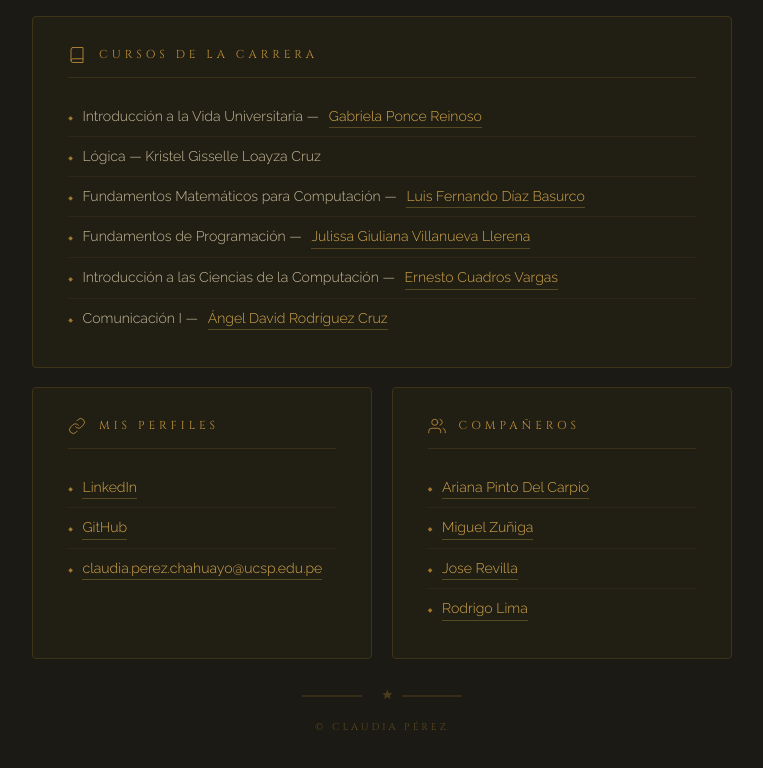
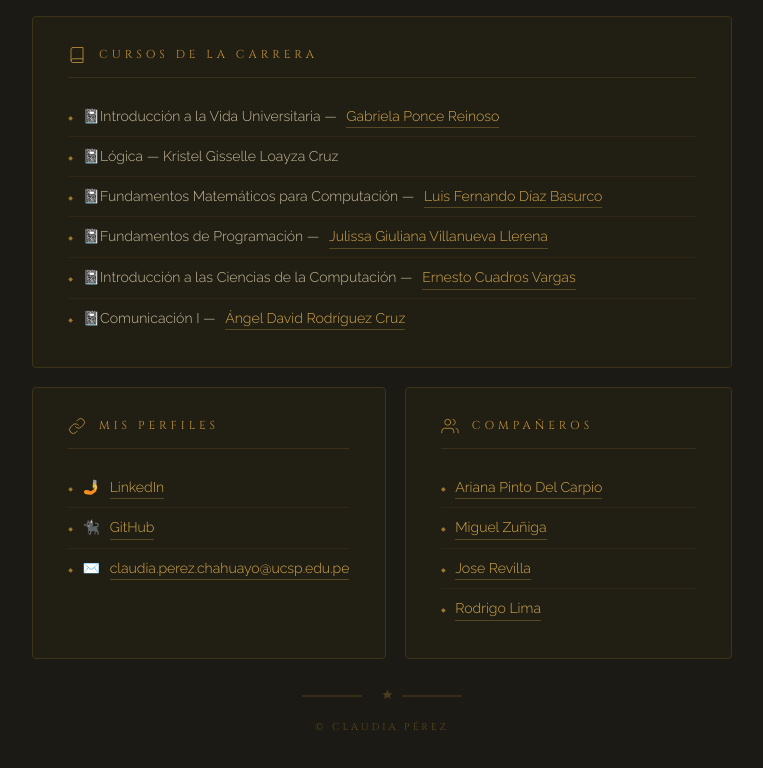
Before and after one commit to ClaudiaPerez0205/Claudia-Alexandra-Perez-Chahuayo, a plain HTML site: page index.html in a window 1280 px wide. Shown: the part 962-1730 px from the top of the page, without its empty margins (258-1021 px from the left). Drawn offline with Linux system fonts and the light colour scheme.

Commit message:
Update index.html

```diff
--- a/index.html
+++ b/index.html
@@ -280,12 +280,12 @@
             <h2>Cursos de la Carrera</h2>
         </div>
         <ul>
-            <li>Introducción a la Vida Universitaria — <a href="https://www.linkedin.com/in/gabriela-ponce-reinoso-885922127/" target="_blank">Gabriela Ponce Reinoso</a></li>
-            <li>Lógica — Kristel Gisselle Loayza Cruz</li>
-            <li>Fundamentos Matemáticos para Computación — <a href="https://ctivitae.concytec.gob.pe/appDirectorioCTI/VerDatosInvestigador.do?id_investigador=11109" target="_blank">Luis Fernando Díaz Basurco</a></li>
-            <li>Fundamentos de Programación — <a href="https://www.linkedin.com/in/julissa-villanueva-llerena/" target="_blank">Julissa Giuliana Villanueva Llerena</a></li>
-            <li>Introducción a las Ciencias de la Computación — <a href="https://www.linkedin.com/in/ecuadrosv/" target="_blank">Ernesto Cuadros Vargas</a></li>
-            <li>Comunicación I — <a href="https://www.linkedin.com/in/angel-rodriguez-cruz-58b78b85/" target="_blank">Ángel David Rodríguez Cruz</a></li>
+            <li>📓Introducción a la Vida Universitaria — <a href="https://www.linkedin.com/in/gabriela-ponce-reinoso-885922127/" target="_blank">Gabriela Ponce Reinoso</a></li>
+            <li>📓Lógica — Kristel Gisselle Loayza Cruz</li>
+            <li>📓Fundamentos Matemáticos para Computación — <a href="https://ctivitae.concytec.gob.pe/appDirectorioCTI/VerDatosInvestigador.do?id_investigador=11109" target="_blank">Luis Fernando Díaz Basurco</a></li>
+            <li>📓Fundamentos de Programación — <a href="https://www.linkedin.com/in/julissa-villanueva-llerena/" target="_blank">Julissa Giuliana Villanueva Llerena</a></li>
+            <li>📓Introducción a las Ciencias de la Computación — <a href="https://www.linkedin.com/in/ecuadrosv/" target="_blank">Ernesto Cuadros Vargas</a></li>
+            <li>📓Comunicación I — <a href="https://www.linkedin.com/in/angel-rodriguez-cruz-58b78b85/" target="_blank">Ángel David Rodríguez Cruz</a></li>
         </ul>
     </div>
 
@@ -301,9 +301,9 @@
                 <h2>Mis Perfiles</h2>
             </div>
             <ul>
-                <li><a href="https://www.linkedin.com/in/claualxnd/" target="_blank">LinkedIn</a></li>
-                <li><a href="https://github.com/ClaudiaPerez0205" target="_blank">GitHub</a></li>
-                <li><a href="mailto:claudia.perez.chahuayo@ucsp.edu.pe">claudia.perez.chahuayo@ucsp.edu.pe</a></li>
+                <li>🤳<a href="https://www.linkedin.com/in/claualxnd/" target="_blank">LinkedIn</a></li>
+                <li>🐈‍⬛<a href="https://github.com/ClaudiaPerez0205" target="_blank">GitHub</a></li>
+                <li>✉️<a href="mailto:claudia.perez.chahuayo@ucsp.edu.pe">claudia.perez.chahuayo@ucsp.edu.pe</a></li>
             </ul>
         </div>
 
```
